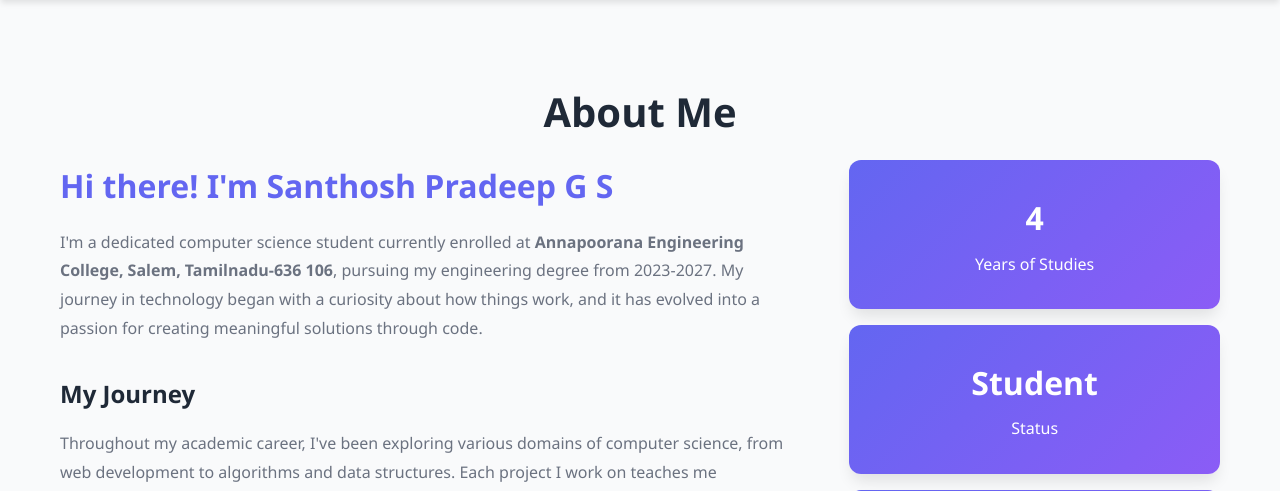
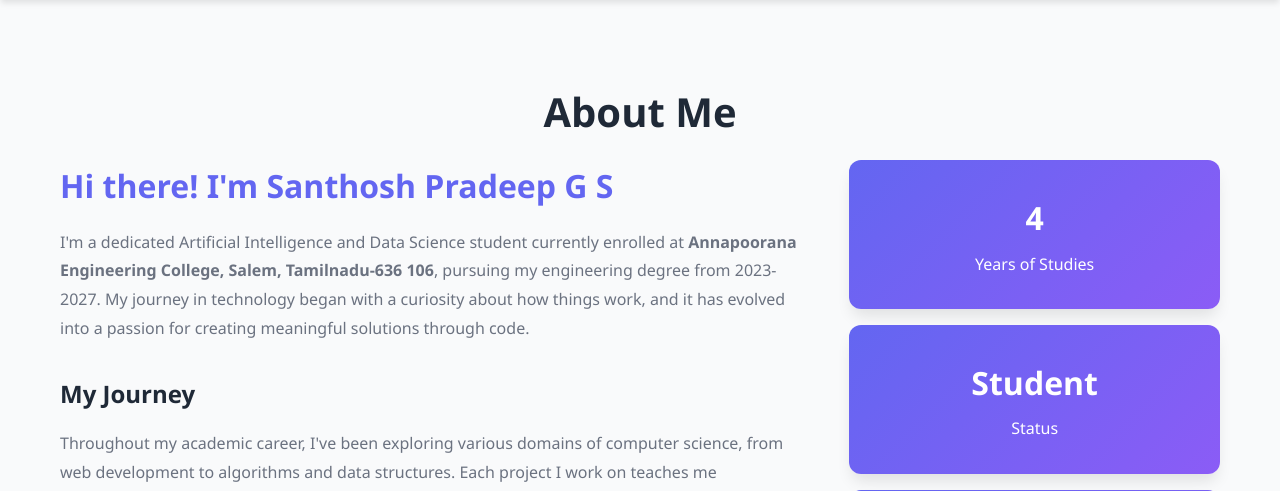
Before and after one commit to SanthoshPradeep/Portfoilo, a Flask app: page /about in a window 1280 px wide. Shown: the part 70-561 px from the top of the page. Run offline with Flask 3, Linux system fonts and the light colour scheme.

Commit message:
Update about.html

```diff
--- a/SanthoshPradeep/templates/about.html
+++ b/SanthoshPradeep/templates/about.html
@@ -11,7 +11,7 @@
             <div class="about-text">
                 <h2>Hi there! I'm {{ student.name }}</h2>
                 <p>
-                    I'm a dedicated computer science student currently enrolled at
+                    I'm a dedicated Artificial Intelligence and Data Science student currently enrolled at
                     <strong>{{ student.college }}</strong>, pursuing my engineering degree from
                     {{ student.academic_period }}. My journey in technology began with a curiosity
                     about how things work, and it has evolved into a passion for creating meaningful
```
